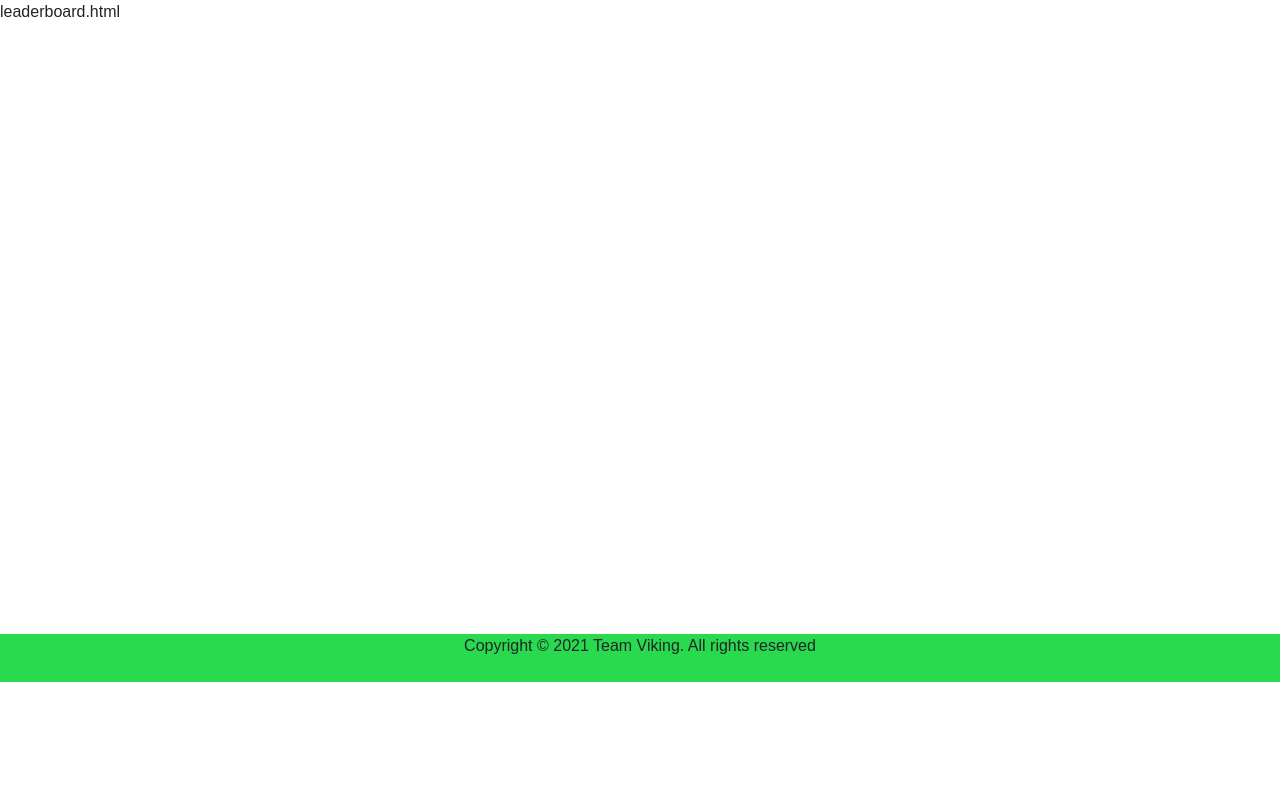
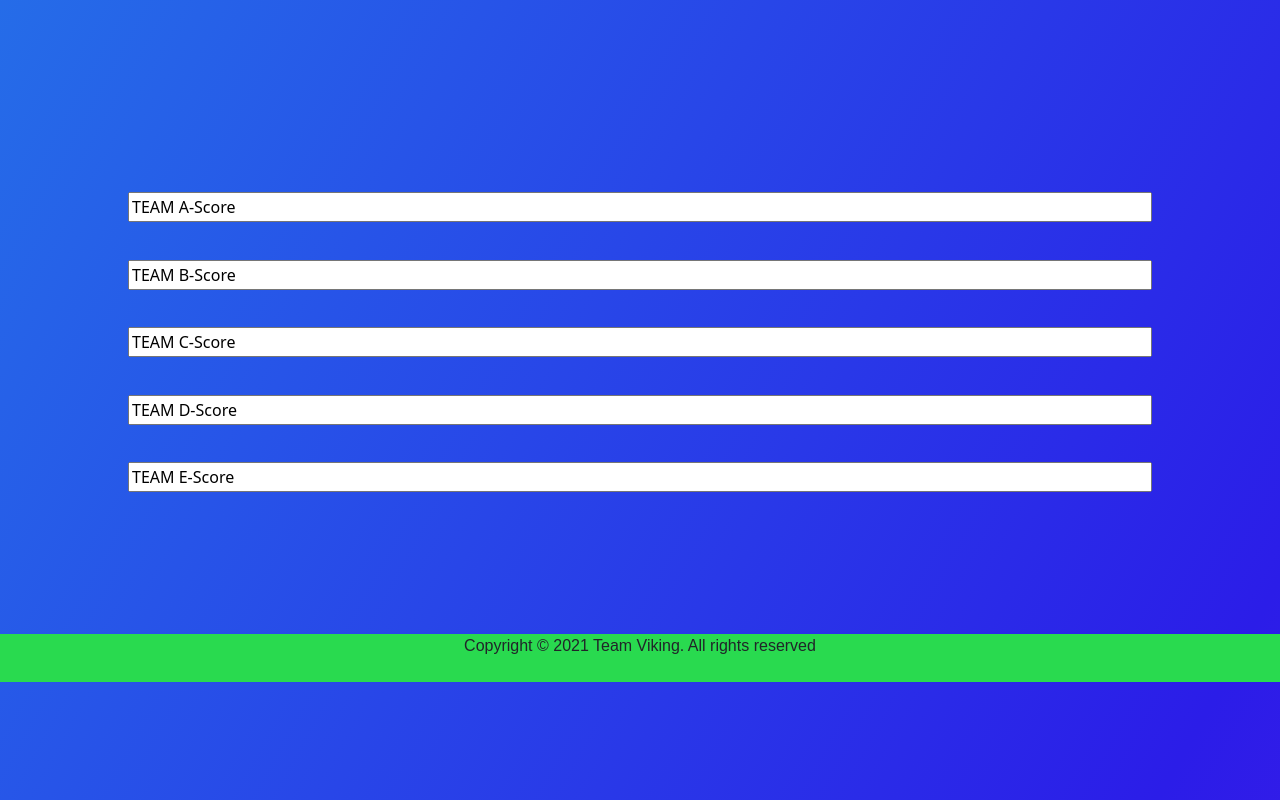
Before and after one commit to jumboduck/st-patricks-quiz, a Flask app: page /leaderboard in a window 1280 px wide. Shown: the part 118-918 px from the top of the page. Before the commit the page ends 800 px from the top, so only its background shows below. Run offline with Flask 2, Linux system fonts and the light colour scheme; some libraries are stand-ins or nearby versions; some web fonts are replaced.

Commit message:
Leaderboard layout constructed with added  rainbow gradient background animation

```diff
--- a/static/css/style.css
+++ b/static/css/style.css
@@ -35,3 +35,85 @@ h1 {
 p {
     font-family: "Aclonica", sans-serif;
 }
+
+/* leaderboard-page */
+
+.leaderboard {
+    height: 100vh;
+    width: 100vw;
+    position: absolute;
+    background: linear-gradient(119deg, #ff2400, #e81d1d, #e8b71d, #e3e81d, #1de840, #1ddde8, #2b1de8, #dd00f3, #dd00f3);
+    background-size: 1800% 1800%;
+
+    -webkit-animation: rainbow 5s ease infinite;
+    -z-animation: rainbow 5s ease infinite;
+    -o-animation: rainbow 5s ease infinite;
+    animation: rainbow 5s ease infinite;
+}
+
+@-webkit-keyframes rainbow {
+    0% {
+        background-position: 0% 82%
+    }
+
+    50% {
+        background-position: 100% 19%
+    }
+
+    100% {
+        background-position: 0% 82%
+    }
+}
+
+@-moz-keyframes rainbow {
+    0% {
+        background-position: 0% 82%
+    }
+
+    50% {
+        background-position: 100% 19%
+    }
+
+    100% {
+        background-position: 0% 82%
+    }
+}
+
+@-o-keyframes rainbow {
+    0% {
+        background-position: 0% 82%
+    }
+
+    50% {
+        background-position: 100% 19%
+    }
+
+    100% {
+        background-position: 0% 82%
+    }
+}
+
+@keyframes rainbow {
+    0% {
+        background-position: 0% 82%
+    }
+
+    50% {
+        background-position: 100% 19%
+    }
+
+    100% {
+        background-position: 0% 82%
+    }
+}
+
+.scoreboard {
+    display: grid;
+    grid-gap: 25%;
+    margin-top: 15%;
+}
+
+.input-group {
+    width: 80%;
+    margin: auto;
+}
--- a/templates/leaderboard.html
+++ b/templates/leaderboard.html
@@ -1,5 +1,11 @@
 {% extends 'base.html' %} {% block content %}
-
-<p>leaderboard.html</p>
-
+<div class="leaderboard">
+    <form class="scoreboard">
+        <input type="text" id="teamA" name="teamA" class="input-group" value="TEAM A-Score">
+        <input type="text" id="teamB" name="teamB" class="input-group" value="TEAM B-Score">
+        <input type="text" id="teamC" name="teamC" class="input-group" value="TEAM C-Score">
+        <input type="text" id="teamD" name="teamD" class="input-group" value="TEAM D-Score">
+        <input type="text" id="teamE" name="teamE" class="input-group" value="TEAM E-Score">
+    </form>
+</div>
 {% endblock %}
```
